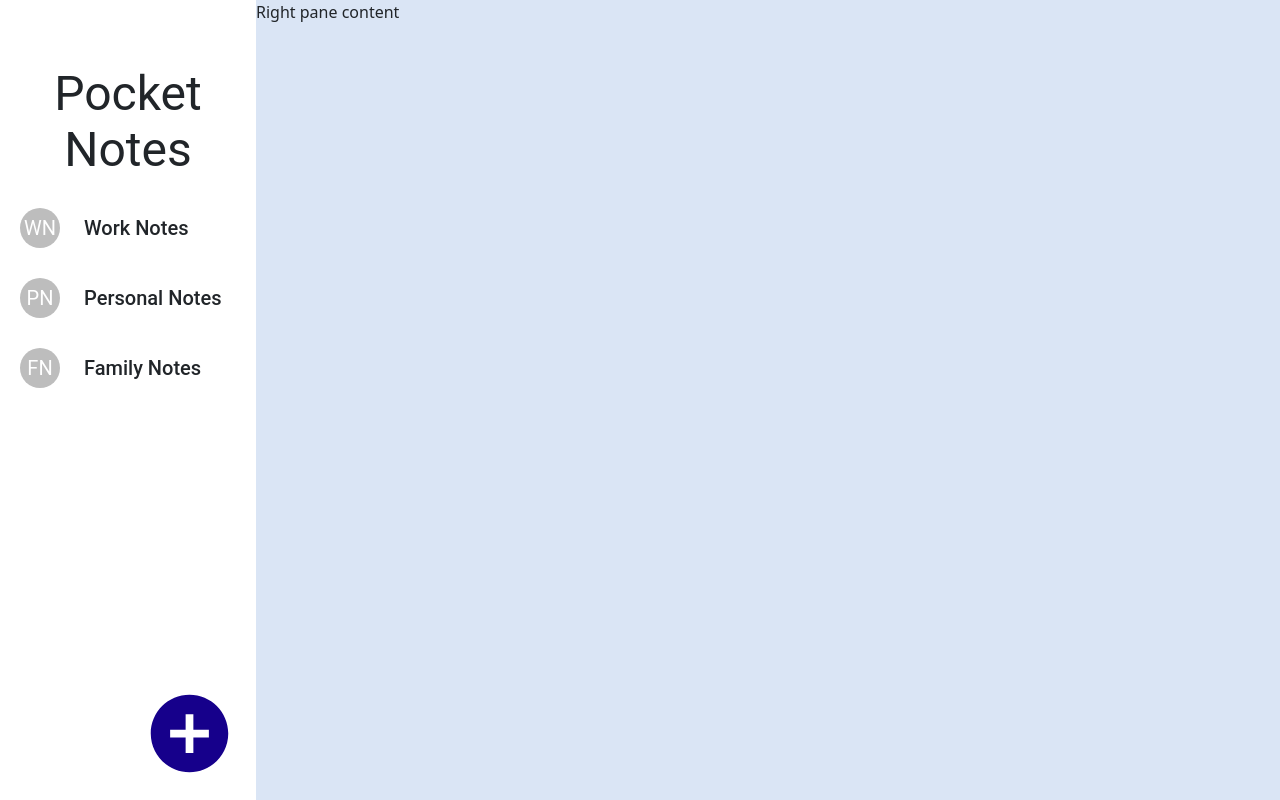
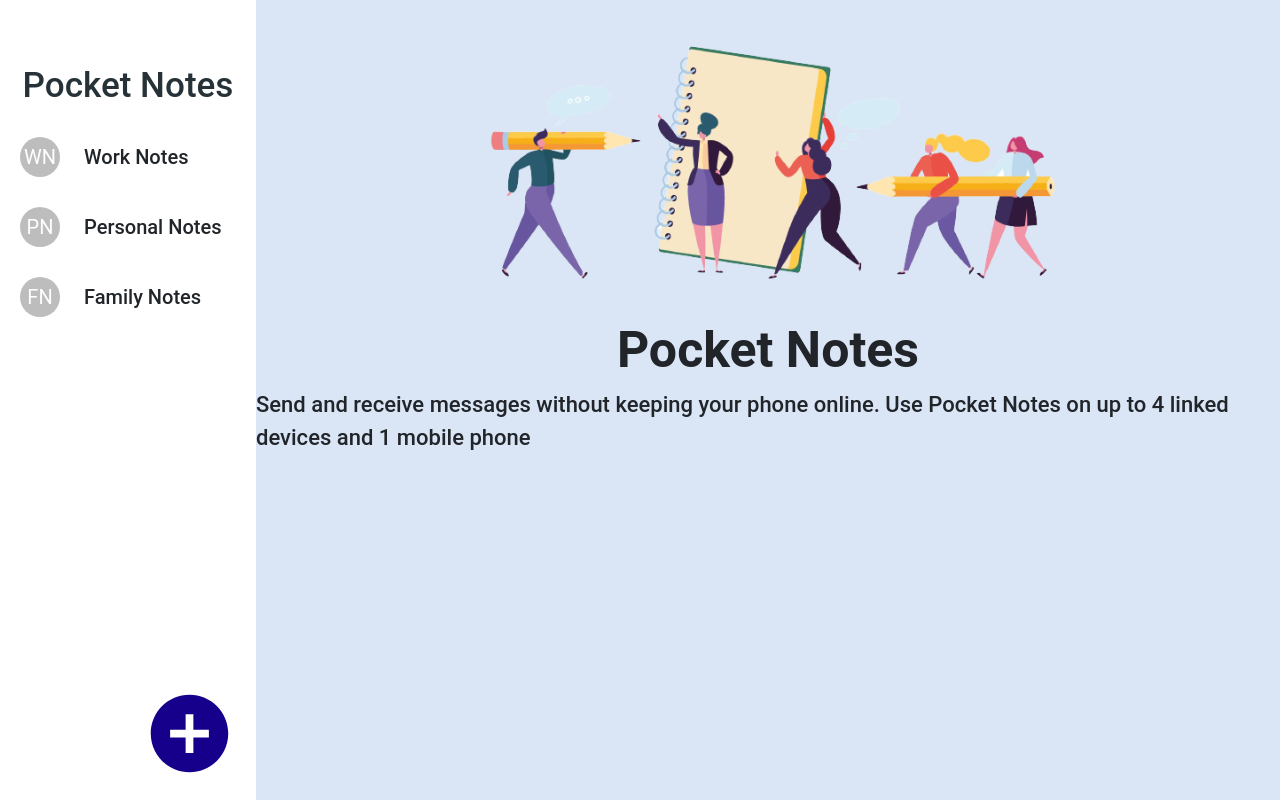
Before and after one commit to honeyharshita24/PocketNotes, a React (Create React App) app: page / in a window 1280 px wide. Built offline with nearby package versions, Linux system fonts and the light colour scheme.

Commit message:
Added imageText molecule

```diff
--- a/src/components/atoms/HomePageImg/HomePageImg.jsx
+++ b/src/components/atoms/HomePageImg/HomePageImg.jsx
@@ -1,11 +1,11 @@
 import { ReactComponent as HomePageImg } from '../../../images/homePage.svg';
 import React, { Component } from 'react';
 
-class HomePage extends Component {
+class HomePageImage extends Component {
     state = {  }
     render() {
         return (<HomePageImg></HomePageImg>);
     }
 }
 
-export default HomePage;
+export default HomePageImage;
--- a/src/components/atoms/Text/Text.jsx
+++ b/src/components/atoms/Text/Text.jsx
@@ -7,10 +7,10 @@ class Typography1 extends Component {
     render()
 
     {
-      console.log(this.props)
+        const {styles, variant} = this.props
 
         return (
-        <Typography variant="h3" style={this.props.styles}>
+        <Typography variant= {variant} style={styles}>
         {this.props.children}
       </Typography>
       );
--- /dev/null
+++ b/src/components/molecules/imageText/imageText.jsx
@@ -0,0 +1,21 @@
+import React, { Component } from 'react';
+import Typography1 from '../../atoms/Text/Text';
+import HomePageImage from '../../atoms/HomePageImg/HomePageImg';
+
+class ImageText extends Component {
+    state = {  }
+    render() {
+            return (
+                <div style={{ display: 'flex', flexDirection: 'column', alignItems: 'center'}}>
+                    <div style ={{display: 'flex', justifyContent : 'center' , alignItems : 'center'}}>
+                        <HomePageImage/>
+                    </div>
+                    <Typography1 styles ={{fontSize :'50px' , fontWeight :700 }}>Pocket Notes</Typography1>
+                    <Typography1 styles ={{fontSize :'22px' , fontWeight :500 }}>Send and receive messages without keeping your phone online.{"\n"}
+                    Use Pocket Notes on up to 4 linked devices and 1 mobile phone</Typography1>
+                </div>
+            );
+    }
+}
+
+export default ImageText;
--- a/src/components/pages/HomePage/HomePage.jsx
+++ b/src/components/pages/HomePage/HomePage.jsx
@@ -4,6 +4,7 @@ import { ThemeProvider } from '@mui/material';
 import theme from '../../../theme';
 import GroupName from '../../molecules/GroupName/GroupName';
 import AddIcon from '../../atoms/AddCircleIcon/AddCircleIcon';
+import ImageText from '../../molecules/imageText/imageText';
 
 class HomePage extends Component {
     state = {};
@@ -69,7 +70,9 @@ class HomePage extends Component {
                             <AddIcon />
                         </div>
                     </div>
-                    <div style={this.pageStyles.rightPane}>Right pane content</div>
+                    <div style={this.pageStyles.rightPane}>
+                        <ImageText/>
+                    </div>
                 </div>
             </ThemeProvider>
         );
--- a/src/index.js
+++ b/src/index.js
@@ -10,9 +10,10 @@ import Avatar1 from './components/atoms/AvatarIcon/AvatarIcon.jsx';
 import LockIcon from './components/atoms/lockIcon/lockIcon.jsx';
 import SendIcon from './components/atoms/sendIcon/sendIcon.jsx';
 import CreateButton from './components/atoms/createButton/createButton.jsx';
-import HomePageImg from './components/atoms/HomePageImg/HomePageImg.jsx';
+import HomePageImage from './components/atoms/HomePageImg/HomePageImg.jsx';
 import GroupName from './components/molecules/GroupName/GroupName.jsx';
 import HomePage from './components/pages/HomePage/HomePage.jsx';
+import ImageText from './components/molecules/imageText/imageText.jsx';
 
 const root = ReactDOM.createRoot(document.getElementById('root'));
 root.render(
```
